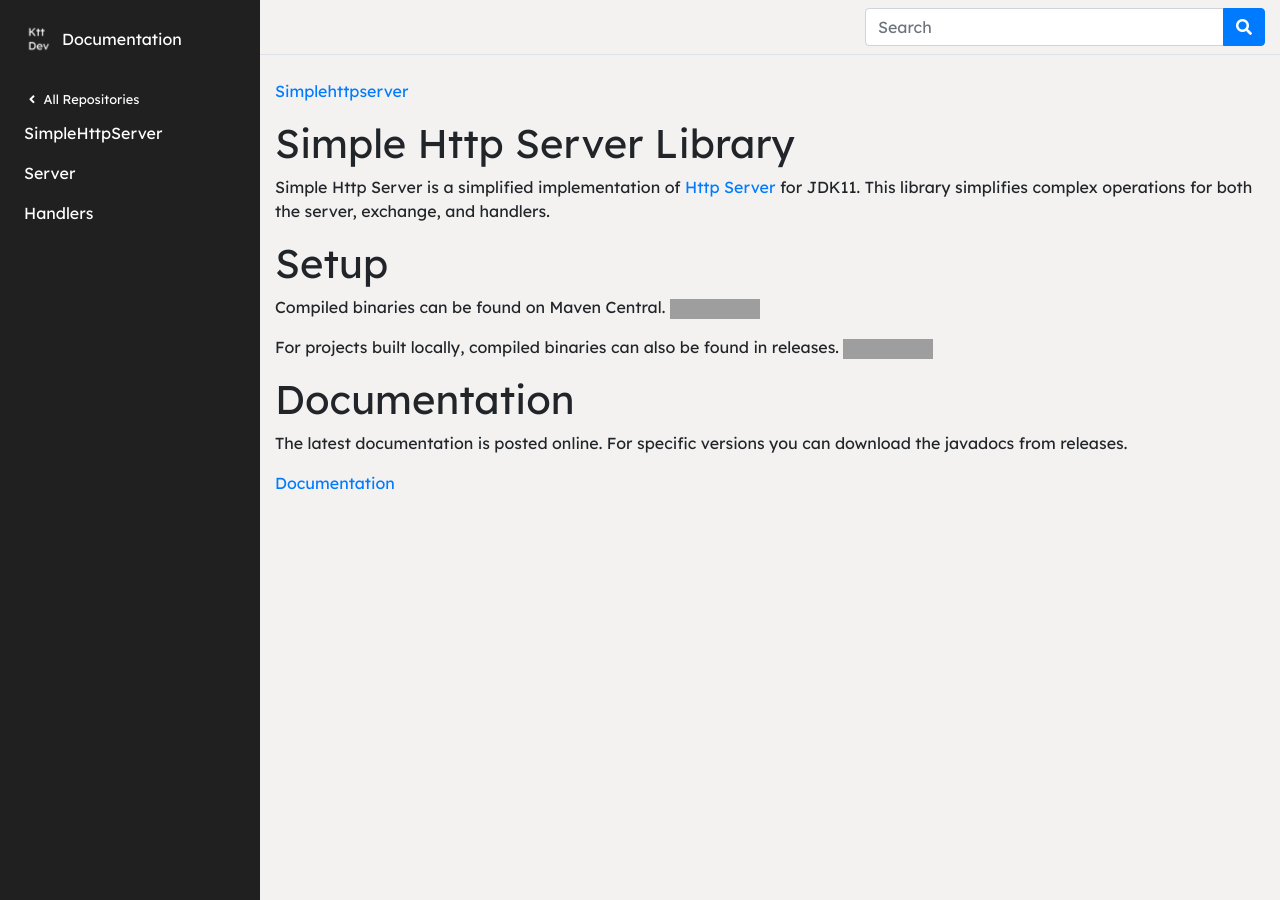
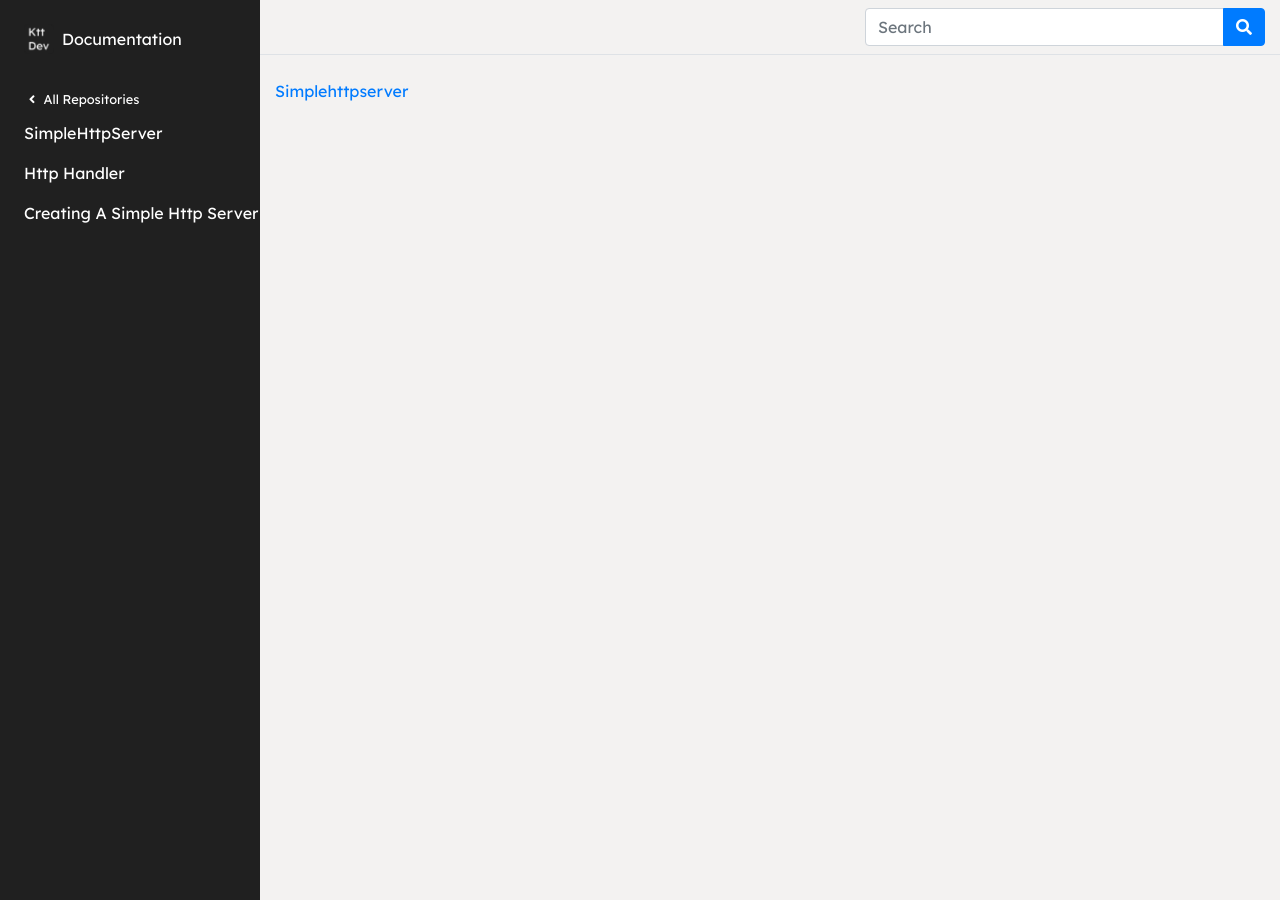
Before and after one commit to Ktt-Development/docs.kttdevelopment.com, a Jekyll site: the page built from simplehttpserver/README.md, in a window 1280 px wide. Built offline with Jekyll 4.4.1, drawn with Linux system fonts in a browser that asks for light colours; our own code applies the rules of GitHub Pages for plain Markdown files; grey boxes are pictures that could not be loaded.

```diff
--- a/_includes/default/breadcrumb.liquid
+++ b/_includes/default/breadcrumb.liquid
@@ -1,4 +1,4 @@
-{% assign crumbs = page.path | remove: "index.html" | remove: "README.md" | remove: ".html" | remove:".md" | split: '/' %}
+{% assign crumbs = page.path | remove: "index.html" | remove: "README.md" | remove: ".html" | remove: ".md" | split: '/' %}
 {% assign head = '' %}
 <nav>
     <ol class="breadcrumb bg-transparent p-0">
--- a/_includes/default/sidebar-repository.liquid
+++ b/_includes/default/sidebar-repository.liquid
@@ -7,24 +7,44 @@
 </li>
 <!-- Current Repository -->
 {% assign ref = page.path | split:'/' %}
-{% assign nav_ref = ref[0] %}
-{% assign repo = site.data.navigation[nav_ref] %}
 <li class="sidebar-link">
-    <a class="d-block pl-4 py-2" href="{{ repo.link }}" {% if external %}target="_blank"{% endif %}>
-        {{ repo.name }}
+    <a class="d-block pl-4 py-2" href="/{{ ref[0] }}">
+        {% for pg in site.pages %}
+            {% assign pg_ref = pg.path | split: '/' %}
+            {% assign size = pg_ref | size %}
+            {% if size == 2 and pg_ref[0] == ref[0] %}
+                {% if pg.name == "index.html" or pg.name == "README.md" %}
+                    {% if pg.title %}
+                        {{ pg.title }}
+                    {% else %}
+                        {{ ref[0] | remove: ".html" | remove: ".md" | replace: '-', ' ' }}
+                    {% endif %}
+                {% endif %}
+            {% endif %}
+        {% endfor %}
     </a>
 </li>
-{% assign cat_ref = ref[1] | prepend: '/' %}
 <!-- Categories -->
-{% for category in repo.categories %}
-<li class="sidebar-link {% if category.link == cat_ref  %}sidebar-category{% endif %}">
-    {% if category.link == cat_ref  %}
+{% assign cat_ref = ref[1] %}
+{% for pg in site.pages %}
+    {% assign pg_ref = pg.path | split: '/' %}
+    {% if pg_ref[0] == ref[0] %}
+        {% if pg_ref[2] == "index.html" or pg_ref[2] == "README.md" %}
+            <li class="sidebar-link{% if pg_ref[1] == cat_ref %} sidebar-category{% endif %}">
+                {% assign link = pg.path | remove: "/index.html" | remove: "/README.md" %}
+                {% if pg.title %}
+                    {% assign title = pg.title %}
+                {% else %}
+                    {% assign title = pg_ref[1] | remove: ".html" | remove: ".md" | replace: '-', ' ' %}
+                {% endif %}
+
+                {% if pg_ref[1] == cat_ref  %}
                     <details open>
                         <!-- Active Category -->
                         <summary>
                             <div class="d-block d-flex justify-content-between align-items-center">
-                    <a class="d-block pl-4 py-2 mr-3 text-muted" style="flex: auto" href="{{ repo.link }}{{ category.link }}">
-                        {{ category.name }}
+                                <a class="d-block pl-4 py-2 mr-3 text-muted" style="flex: auto" href="/{{ link }}">
+                                    {{ title }}
                                 </a>
                                 <i class="summary-open text-white fas fa-angle-up fa-fw mx-2"></i>
                                 <i class="summary-closed text-white fas fa-angle-down fa-fw mx-2"></i>
@@ -32,20 +52,32 @@
                         </summary>
                         <!-- Pages -->
                         <ul class="pl-0">
-                {% for links in category.links %}
+                            {% for ipg in site.pages %}
+                                {% assign ipg_ref = ipg.path | split: '/' %}
+                                {% if pg_ref[0] == ref[0] and ipg_ref[1] == ref[1] and ipg_ref[1] != "index.html" and ipg_ref[1] != "README.md" %}
+                                    <!-- Page -->
+                                    {% assign ilink = ipg.path | remove: ".html" | remove: ".md" %}
+                                    {% if ipg.title %}
+                                        {% assign ititle = ipg.title %}
+                                    {% else %}
+                                        {% assign ititle = ipg_ref[2] | remove: ".html" | remove: ".md" | replace: '-', ' ' %}
+                                    {% endif %}
                                     <li class="sidebar-link">
-                        <a class="d-block pl-4 py-2" href="{{ repo.link }}{{ category.link }}{{ links.link }}">
-                            {{ links.name }}
+                                        <a class="d-block pl-4 py-2" href="/{{ ilink }}">
+                                            {{ ititle }}
                                         </a>
                                     </li>
+                                {% endif %}
                             {% endfor %}
                         </ul>
                     </details>
                 {% else %}
                     <!-- Category -->
-        <a class="d-block pl-4 py-2" href="{{ repo.link }}{{ category.link }}">
-            {{ category.name }}
+                    <a class="d-block pl-4 py-2" href="/{{ link }}">
+                        {{ title }}
                     </a>
                 {% endif %}
             </li>
+        {% endif %}
+    {% endif %}
 {% endfor %}
--- a/_layouts/default.html
+++ b/_layouts/default.html
@@ -1,3 +1,5 @@
+---
+---
 <!DOCTYPE html>
 <html lang="en" class="h-100">
     {% include default/_head.liquid %}
--- a/dependencies/kttdevelopment/js/search.js
+++ b/dependencies/kttdevelopment/js/search.js
@@ -8,7 +8,7 @@ window.pages = {
         {% assign head = page.path | split: '/' %}
         {% if head[0] != "dependencies" and head[0] != "404.html" and head[0] != "index.html" %}
             "{{ page.url | slugify | remove: '-html' }}": {
-                "title": "{{ page.title | xml_escape | remove: '-html' }}",
+                "title": "{% if page.title %}{{ page.title | xml_escape | remove: '-html' }}{% else %}{{ page.name | xml_escape | remove: '.html' | remove: '.md' }}{% endif %}",
                 "content": {{ page.content | markdownify | replace: newline, ' ' | strip_html | jsonify }},
                 "url": "{{ site.url | append: page.url | xml_escape | remove: '.html' }}",
                 "path": "{{ page.url | xml_escape | remove: '.html' }}"
@@ -57,7 +57,7 @@ $(document).ready(function(){
         resultsString += "<li class='border-bottom p-2 search-item'>";
         resultsString += "<a href='" + r.path +"'>";
         resultsString += "<div class='text-muted small text-capitalize'>" + r.path.split('/').join(" / ").replace('-', ' ') + "</div>";
-        resultsString += "<h6>" + r.title.replace(regxp, function(str){return '<p class="text-primary">' + str + '</p>';}) + "</h6>";
+        resultsString += "<h5 class='my-1'>" + r.title + "</h5>";
         resultsString += "<p class='text-body'>";
         resultsString += result.replace(regxp, function(str){return '<mark>' + str + '</mark>';});
         resultsString += "</p>";
--- a/simplehttpserver/README.md
+++ b/simplehttpserver/README.md
@@ -1,19 +1,3 @@
-# Simple Http Server Library
-
-Simple Http Server is a simplified implementation of [Http Server](https://docs.oracle.com/en/java/javase/11/docs/api/jdk.httpserver/com/sun/net/httpserver/package-summary.html) for JDK11.
-This library simplifies complex operations for both the server, exchange, and handlers.
-
-<!-- setup -->
-# Setup
-
-Compiled binaries can be found on Maven Central.
-[![Maven Central](https://img.shields.io/maven-central/v/com.kttdevelopment/simplehttpserver)](https://mvnrepository.com/artifact/com.kttdevelopment/simplehttpserver)
-
-For projects built locally, compiled binaries can also be found in releases.
-[![releases](https://img.shields.io/github/v/release/ktt-development/simplehttpserver?include_prereleases")](https://github.com/Ktt-Development/simplehttpserver/releases)
-
-# Documentation
-
-The latest documentation is posted online. For specific versions you can download the javadocs from releases.
-
-[Documentation](https://docs.kttdevelopment.com/simplehttpserver)
+---
+title: SimpleHttpServer
+---
--- a/simplehttpserver/index.html
+++ /dev/null
@@ -1,6 +0,0 @@
----
-layout: repository
----
-<article>
-
-</article>
```
Also changed, not shown: _data/nav.yml (deleted, +0 -66 lines), _data/navigation.yml (deleted, +0 -54 lines), _includes/breadcrumb.liquid (deleted, +0 -18 lines), _includes/default/sidebar-homepage.liquid (+17 -16 lines), _includes/navbar.liquid (deleted, +0 -8 lines), _includes/navbar_link.liquid (deleted, +0 -15 lines), _includes/sidebar.liquid (deleted, +0 -27 lines), _includes/sidebar_link.liquid (deleted, +0 -14 lines), index.html (+11 -6 lines). Lines whose indentation alone changed are shown as unchanged.
